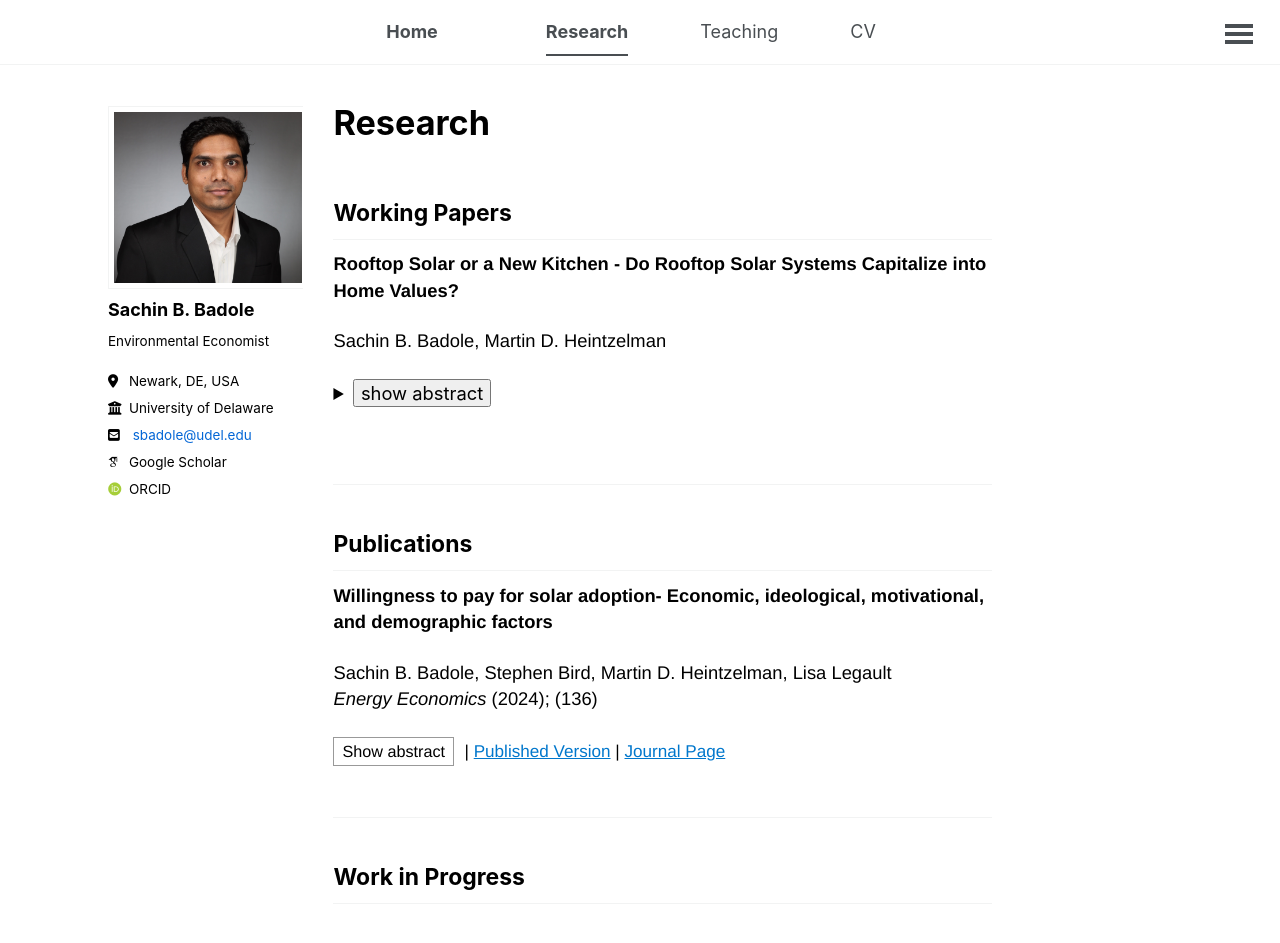
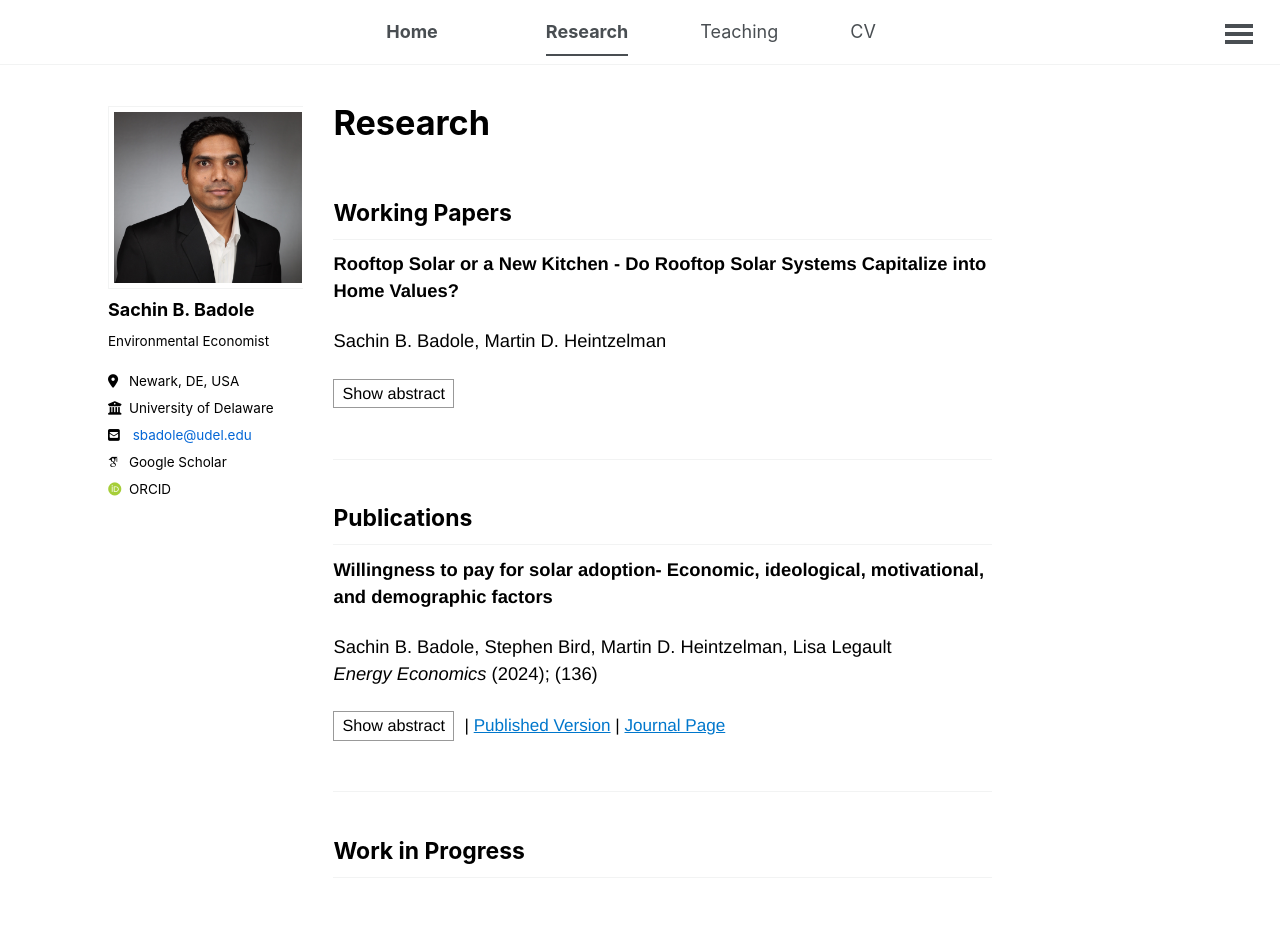
Before and after one commit to sachin-b-badole/sachin-b-badole.github.io, a Jekyll site: the page built from _pages/research.md, in a window 1280 px wide and 1104 px high. Shown: the top 943 px of the window. Built offline with Jekyll 4.4.1, drawn with Linux system fonts in a browser that asks for light colours; some web fonts are replaced.

Commit message:
Update research.md

```diff
--- a/_pages/research.md
+++ b/_pages/research.md
@@ -15,16 +15,28 @@
 {{ p.authors | join: ", " }}
 {% if p.journal %}_{{ p.journal }}_{% endif %}
 
-<details>
-  <summary><button class="abs-btn">show abstract</button></summary>
-  <p>{{ p.abstract }}</p>
+<details class="paper-details">
+  <summary>
+    <span class="toggle-label">
+      <span class="show">Show abstract</span>
+      <span class="hide">Hide abstract</span>
+    </span>
+    <span class="links">
+      {% if p.pdf %}
+        | <a href="{{ p.pdf }}" target="_blank">Published Version</a>
+      {% endif %}
+      {% if p.website %}
+        | <a href="{{ p.website }}" target="_blank">Journal Page</a>
+      {% endif %}
+    </span>
+  </summary>
+
+  <div class="abstract-text">
+    {{ p.abstract }}
+  </div>
 </details>
 
-{% if p.pdf %}[Working Paper]({{ p.pdf }}){% endif %}
-{% if p.website %} | [Project Page]({{ p.website }}){% endif %}
-{% if p.slides %} | [Slides]({{ p.slides }}){% endif %}
-
-<br><br>
+<br>
 {% endfor %}
 
 ---
```
